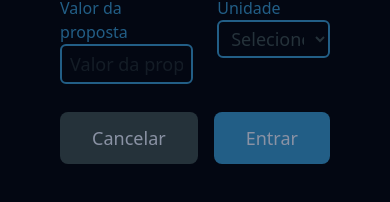
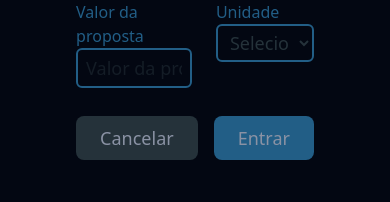
Before and after one commit to heloisacativo/register-form-np, a React (Vite) app: page / in a window 390 px wide. Shown: the part 1378-1580 px from the top of the page. Built offline with nearby package versions, Linux system fonts and the light colour scheme.

Commit message:
add: screen large responsive

```diff
--- a/src/components/Button/Button.jsx
+++ b/src/components/Button/Button.jsx
@@ -3,7 +3,7 @@
     const sizeClasses = {
          small: 'px-4 py-2 text-sm',
          medium: 'px-6 py-3 text-base',
-         large: 'px-8 py-3 text-lg'
+         large: 'xxs:py-2 xxs:px-6 px-8 py-3 text-lg'
     }
     return (
         <button type={type}
```
